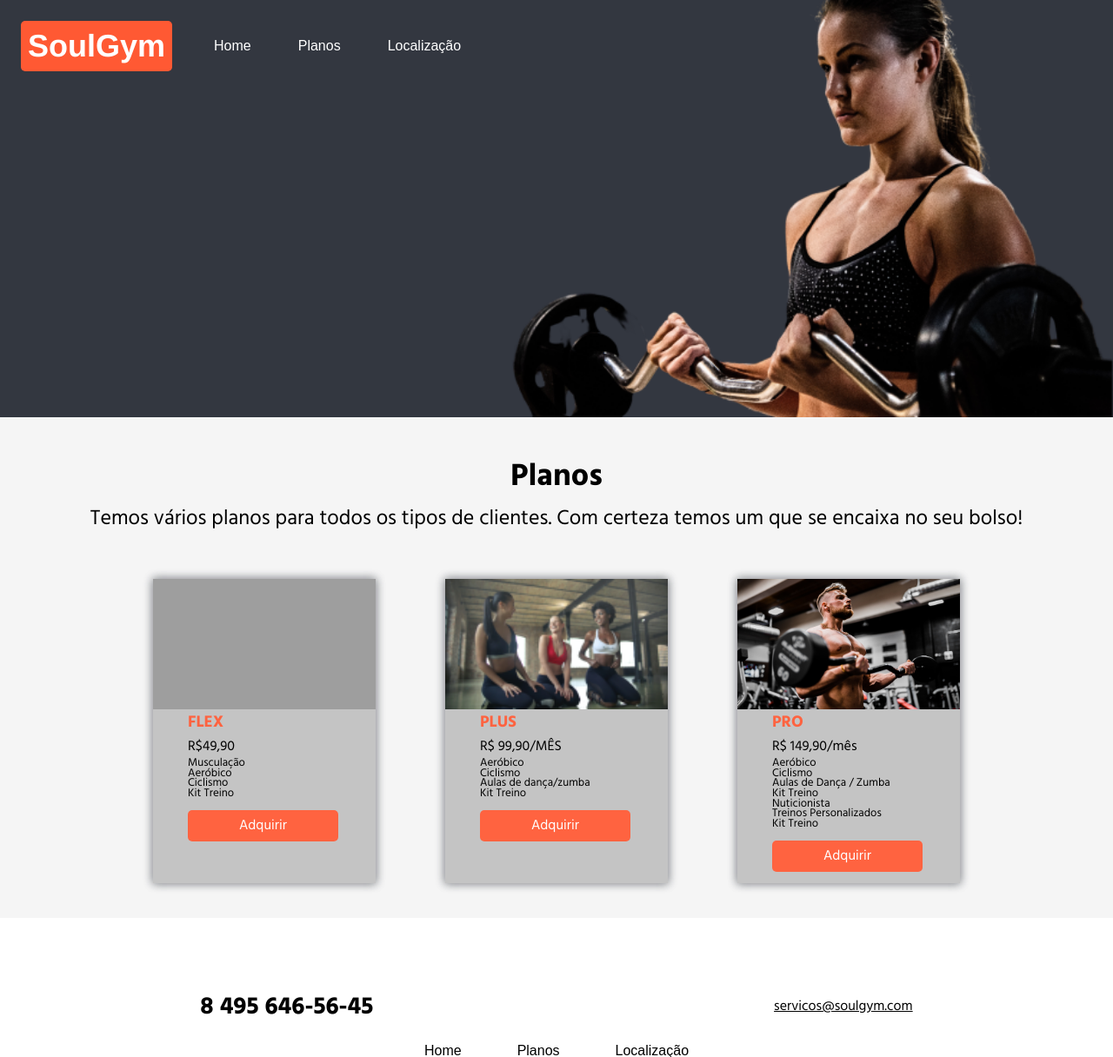
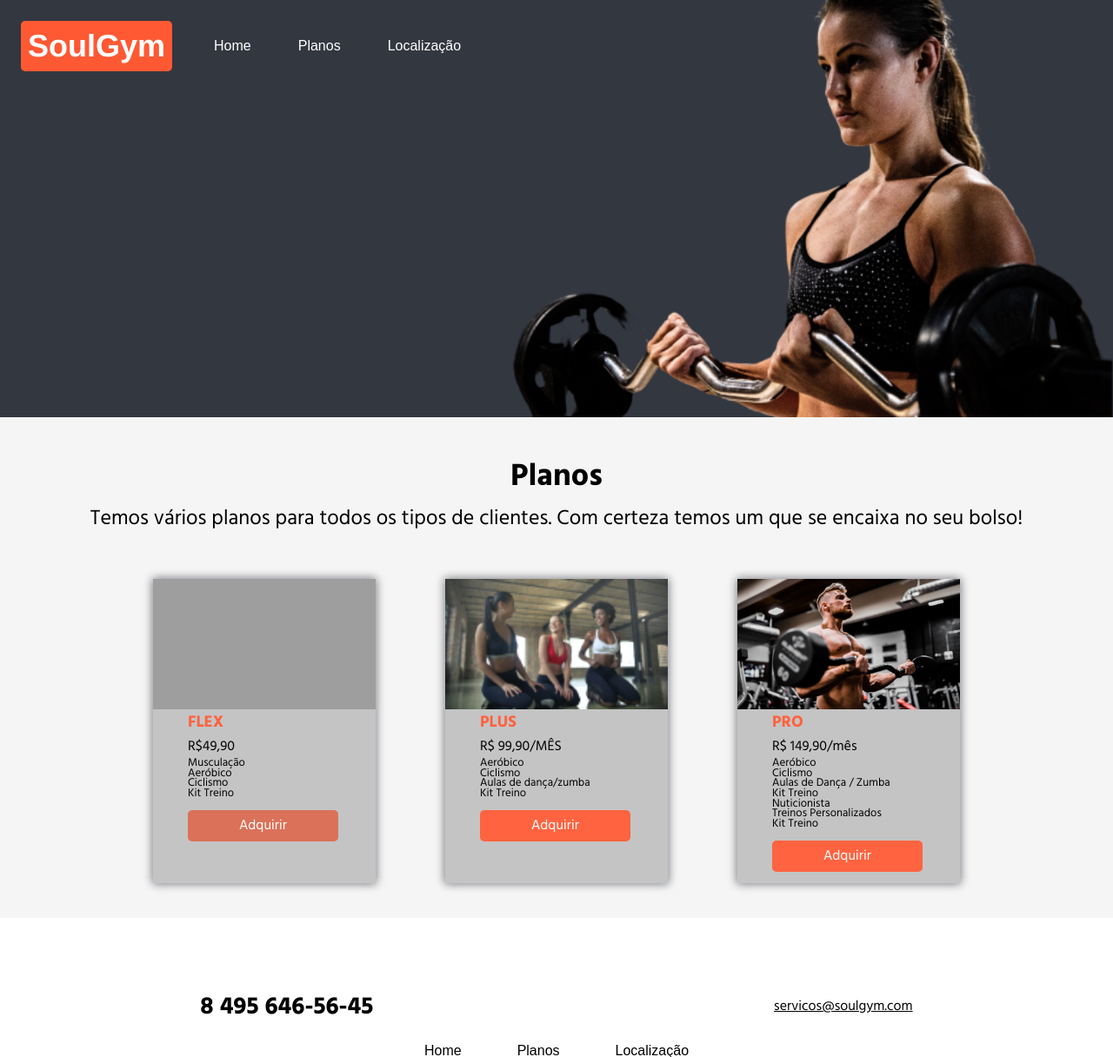
Before and after one commit to alvaroaxsmith/academia-soulcode, a PHP site: template pages/planos.html in a window 1280 px wide, with the pointer over the restyled element. Shown: the top 1216 px of the page at 87% size. Run offline with PHP 8.4, Linux system fonts and the light colour scheme; the template is opened without the code that fills it, so the values that code supplies are empty; grey boxes are pictures that could not be loaded.

Commit message:
Update main-b.css

```diff
--- a/styles/content/main-b.css
+++ b/styles/content/main-b.css
@@ -71,6 +71,11 @@ ol h3 {
 
 }
 
+.btn-card:hover{
+    cursor: pointer;
+    background-color: #eb3a1298;
+}
+
 .decribe li {
     list-style-type: none;
     line-height: 0.9;
```
